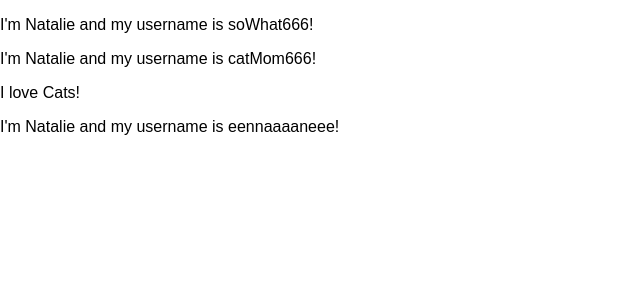
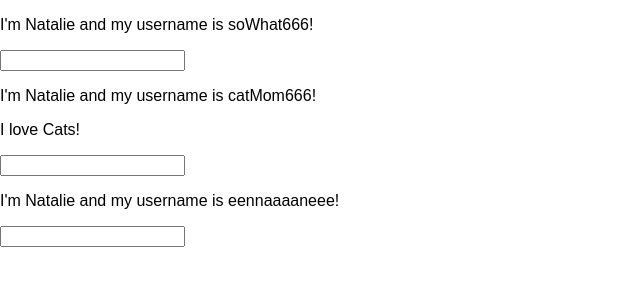
Before and after one commit to natalie-todd/state-and-props, a React (Create React App) app: page / in a window 1280 px wide. Shown: the top 300 px of the page, without its empty margins (0-640 px from the left). Built offline with nearby package versions, Linux system fonts and the light colour scheme.

Commit message:
event handler working on catmom666

```diff
--- a/src/App.js
+++ b/src/App.js
@@ -1,6 +1,7 @@
 import React, { Component } from 'react';
 import './App.css';
 import Out from './Out/Out';
+import In from './In/In';
 
 class App extends Component {
   state = {
@@ -21,6 +22,16 @@ class App extends Component {
     })
   }
 
+  eventHandlerMR = (event) => {
+    this.setState({
+      persons: [
+        { un: 'soWhat666' },
+        { un: event.target.value },
+        { un: 'eennaaaaneee' }
+      ]
+    } )
+  }
+
   render() {
     return (
       <div className="App">
@@ -28,9 +39,13 @@ class App extends Component {
         </header>
         <main>
           <Out un={this.state.persons[0].un} />
+          <In />
           <Out un={this.state.persons[1].un}
           click={this.unChangedHandler.bind(this, 'RachelSarah!')}>I love Cats!</Out>
+          <In
+          changed={this.eventHandlerMR}/>
           <Out un={this.state.persons[2].un} />
+          <In />
         </main>
       </div>
     );
--- a/src/In/In.js
+++ b/src/In/In.js
@@ -5,7 +5,7 @@ import './In.css';
 const In = (props) => {
     return (
         <div className='In'>
-            <input type='text'/>
+            <input type='text' onChange={props.changed}/>
         </div>
     )
 };
```
